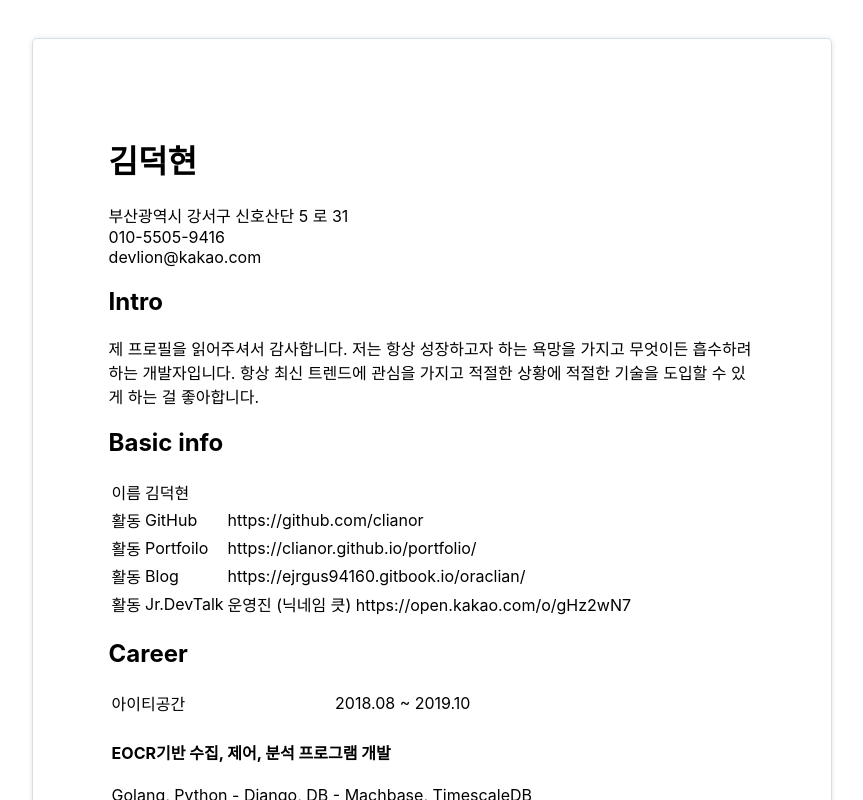
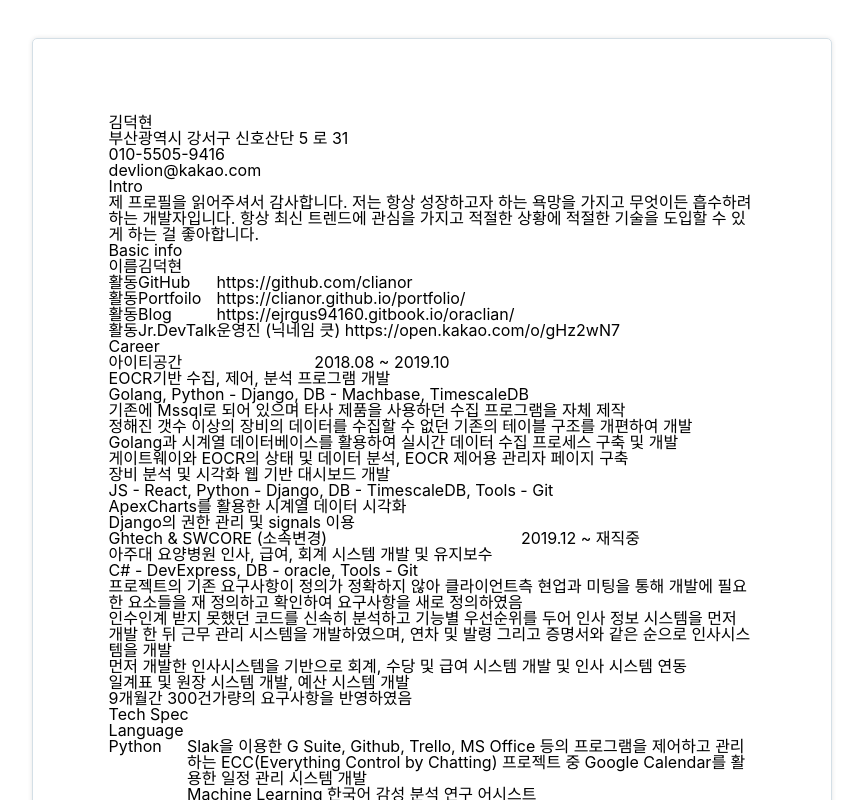
Before and after one commit to clianor/skill_profile, a Next.js app: page / in a window 1280 px wide. Shown: the top 800 px of the page, without its empty margins (208-1071 px from the left). Built offline with nearby package versions, Linux system fonts and the light colour scheme.

Commit message:
reset css 추가
Signed-off-by: clianor <ejrgus94160@gmail.com>

```diff
--- a/pages/_app.js
+++ b/pages/_app.js
@@ -1,3 +1,4 @@
+import '../styles/reset.css'
 import '../styles/globals.css'
 
 function MyApp({ Component, pageProps }) {
--- /dev/null
+++ b/styles/reset.css
@@ -0,0 +1,48 @@
+/* http://meyerweb.com/eric/tools/css/reset/
+   v2.0 | 20110126
+   License: none (public domain)
+*/
+
+html, body, div, span, applet, object, iframe,
+h1, h2, h3, h4, h5, h6, p, blockquote, pre,
+a, abbr, acronym, address, big, cite, code,
+del, dfn, em, img, ins, kbd, q, s, samp,
+small, strike, strong, sub, sup, tt, var,
+b, u, i, center,
+dl, dt, dd, ol, ul, li,
+fieldset, form, label, legend,
+table, caption, tbody, tfoot, thead, tr, th, td,
+article, aside, canvas, details, embed,
+figure, figcaption, footer, header, hgroup,
+menu, nav, output, ruby, section, summary,
+time, mark, audio, video {
+    margin: 0;
+    padding: 0;
+    border: 0;
+    font-size: 100%;
+    font: inherit;
+    vertical-align: baseline;
+}
+/* HTML5 display-role reset for older browsers */
+article, aside, details, figcaption, figure,
+footer, header, hgroup, menu, nav, section {
+    display: block;
+}
+body {
+    line-height: 1;
+}
+ol, ul {
+    list-style: none;
+}
+blockquote, q {
+    quotes: none;
+}
+blockquote:before, blockquote:after,
+q:before, q:after {
+    content: '';
+    content: none;
+}
+table {
+    border-collapse: collapse;
+    border-spacing: 0;
+}
```
